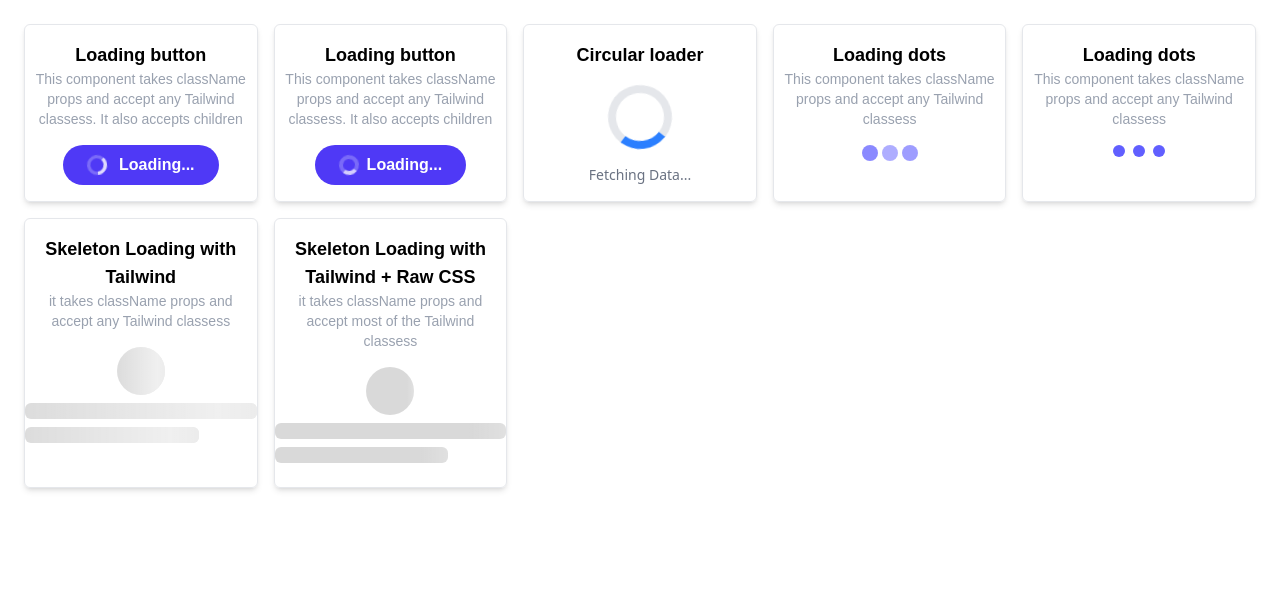
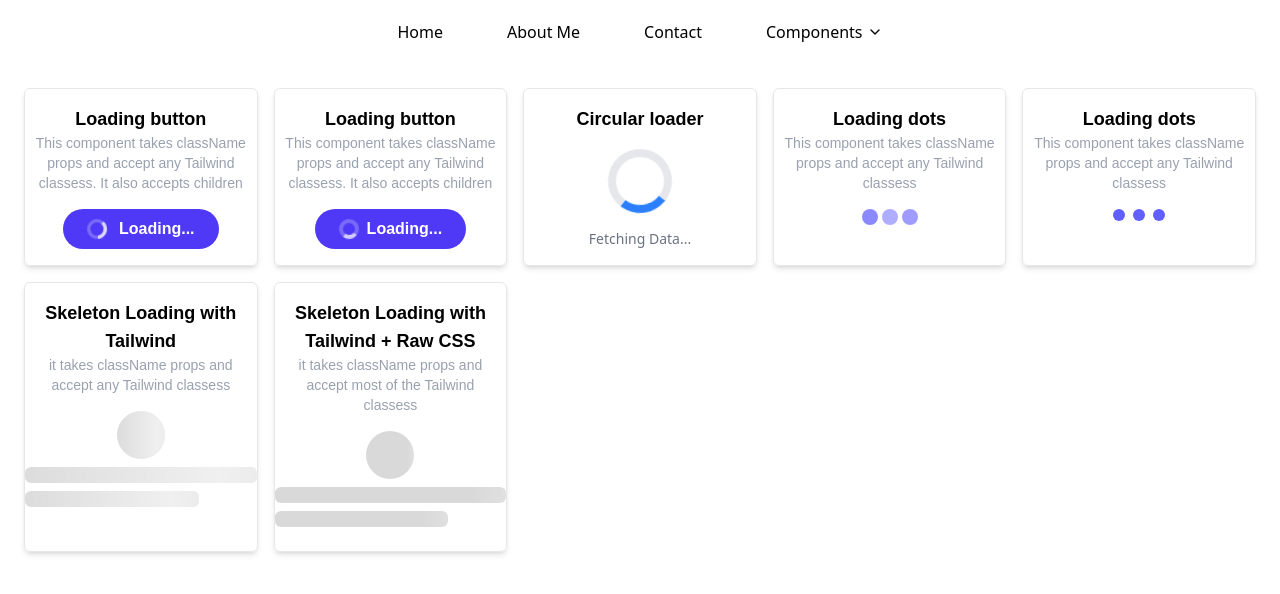
Before and after one commit to rezwan-tuhin/my-nextjs-component-library, a Next.js app: page /loading-animation in a window 1280 px wide. Shown: the top 594 px of the page. Built offline with nearby package versions, Linux system fonts and the light colour scheme; a web font is replaced by a local one.

Commit message:
navbar updated

```diff
--- a/src/app/bg-video/page.js
+++ b/src/app/bg-video/page.js
@@ -14,9 +14,9 @@ const VideoBackground = ({children}) => {
           {children}
            <div className='flex justify-center items-center'>
            <div className='flex flex-col items-center'>
-           <h2 className='font-sour text-center text-shadow-xs text-shadow-amber-300 text-white text-[clamp(16px,_7vw,_96px)]'>Continue Your Journey!</h2>
+           <h2 className='font-sour text-center text-shadow-xs text-shadow-amber-300 text-white text-[clamp(16px,_7vw,_96px)]'>Explore your Journey!</h2>
            <p className='font-sour text-center text-white text-[clamp(11px,_2vw,_32px)] px-4 md:px-0'>This is my practice book of Nextjs components. You also can explore with me</p>
-           <Link href='https://github.com/rezwan-tuhin/my-nextjs-component-library' className='mt-4 text-[clamp(16px,_2vw,_24px)] border-2 border-white transition-all duration-600 text-white bg-black px-6 py-1 rounded-full animate-bounce-slow hover:animate-none '>GitHub</Link>
+           <Link href='#' className='mt-4 text-[clamp(16px,_2vw,_24px)] border-2 border-white transition-all duration-600 text-white bg-black px-6 py-1 rounded-full animate-bounce-slow hover:animate-none '>GitHub</Link>
            </div>
            </div>
         </section>
--- a/src/app/layout.js
+++ b/src/app/layout.js
@@ -27,7 +27,6 @@ export default function RootLayout({ children }) {
       <body
         className={`${geistSans.variable} ${geistMono.variable} ${sour_gummy.variable} antialiased`}
       >
-        {/* <Navbar /> */}
         {children}
       </body>
     </html>
--- a/src/app/loading-animation/page.js
+++ b/src/app/loading-animation/page.js
@@ -6,10 +6,12 @@ import LoadingDots1 from '@/components/LoadingDots1';
 import LoadingDots2 from '@/components/LoadingDots2';
 import Skeleton2 from '@/components/Skeleton2';
 import Skeleton1 from '@/components/Skeleton1';
+import Navbar from '@/components/MenuBar';
 
 const LoadingAnimation = () => {
   return (
    <div className='min-h-screen w-screen'>
+    <Navbar navBg='bg-white' textColor='text-black' />
      <div className=" p-6 grid grid-cols-1 md:grid-cols-3 lg:grid-cols-5 gap-4">
 
       <div className="flex flex-col justify-items-start items-center border py-4 border-gray-200 rounded-md shadow-md hover:scale-105 transition-transform duration-300">
--- a/src/components/MenuBar.jsx
+++ b/src/components/MenuBar.jsx
@@ -195,7 +195,7 @@ import { ChevronDown, ChevronUp, Menu, X } from "lucide-react";
 import Link from "next/link";
 import { useState, useRef, useEffect } from "react";
 
-export default function Navbar() {
+export default function Navbar({navBg = 'bg-transparent', textColor = 'text-white'}) {
   const [mobileMenuOpen, setMobileMenuOpen] = useState(false);
   const [dropdownOpen, setDropdownOpen] = useState(false);
   const dropdownRef = useRef(null);
@@ -255,7 +255,7 @@ export default function Navbar() {
   ];
 
   return (
-    <nav className="bg-transparent sticky top-0 z-50">
+    <nav className={`${navBg} sticky top-0 z-50`}>
       <div className="max-w-7xl mx-auto px-4 sm:px-6 lg:px-8">
         <div className="flex justify-center h-16 items-center">
           {/* Desktop menu */}
@@ -264,7 +264,7 @@ export default function Navbar() {
               <Link
                 key={item.title}
                 href={item.href}
-                className="text-white bg-transparent rounded-md hover:bg-gray-200/25 transition-all px-4 py-1.5 duration-300"
+                className={` ${textColor} ${navBg} rounded-md hover:bg-gray-200/25 transition-all px-4 py-1.5 duration-300`}
               >
                 {item.title}
               </Link>
@@ -278,7 +278,7 @@ export default function Navbar() {
               onMouseLeave={handleMouseLeave}
             >
               <button
-                className="flex items-center text-white bg-transparent rounded-md hover:bg-gray-200/25 transition-all px-4 py-1.5 duration-300 cursor-pointer"
+                className={`flex items-center ${textColor} ${navBg} rounded-md hover:bg-gray-200/25 transition-all px-4 py-1.5 duration-300 cursor-pointer`}
                 onClick={toggleDropdown}
               >
                 <span>Components</span>
@@ -289,7 +289,7 @@ export default function Navbar() {
 
               {/* Dropdown menu with smooth transitions */}
               <div
-                className={`absolute mt-2 py-4 w-full md:w-[600px] grid grid-cols-1 md:grid-cols-2 bg-white rounded-md shadow-lg overflow-hidden transition-all duration-300 ${
+                className={`absolute mt-2 py-4 w-full md:w-[480px] grid grid-cols-1 md:grid-cols-2 bg-white rounded-md shadow-lg overflow-hidden transition-all duration-300 ${
                   dropdownOpen
                     ? "opacity-100 translate-y-0"
                     : "opacity-0 translate-y-2 pointer-events-none"
```
